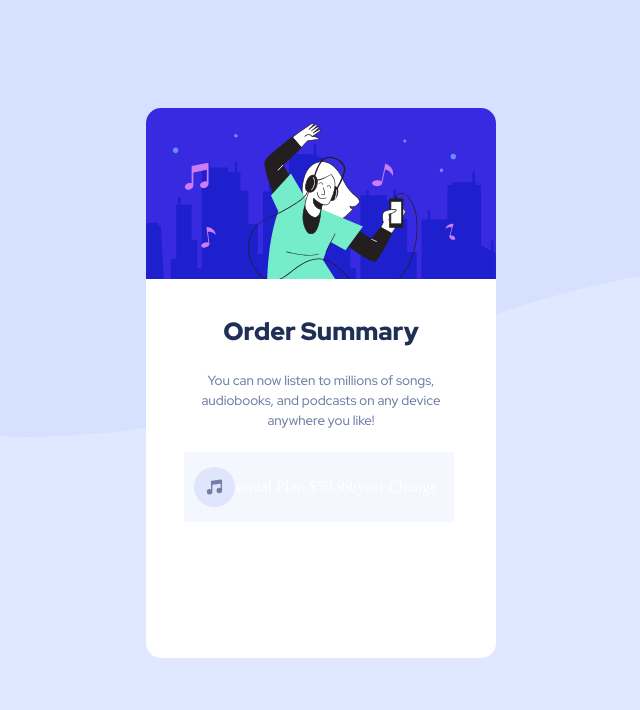
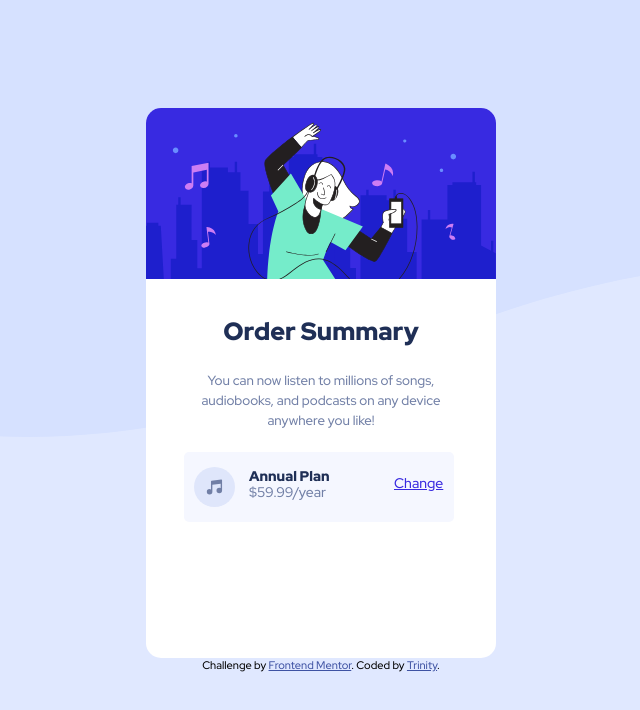
Before and after one commit to TrinitySensei/OrderSummaryComponent, a plain HTML site: page index.html in a window 1280 px wide. Shown: the whole page, without its empty margins (319-959 px from the left). Drawn offline with Linux system fonts and the light colour scheme.

Commit message:
Forgor to Push

```diff
--- a/index.html
+++ b/index.html
@@ -19,10 +19,10 @@
   <h5 class="text2">You can now listen to millions of songs,<br> audiobooks, and podcasts on any
     device<br> anywhere you like!</h5>
 
-  <div class="box2"><img src="images/icon-music.svg" alt="music" class="pic2">Annual Plan
-  $59.99/year
+  <div class="box2"><img src="images/icon-music.svg" alt="music" class="pic2"><div class="annual">Annual Plan</div>
+    <p class="price">$59.99/year</p><a href="https://www.youtube.com/watch?v=2nYozPLpJRE&list=PL6EC7B047181AD013" class="change" target="_blank">Change</a>
 
-  Change
+
   </div>
   Proceed to Payment
   Cancel Order
--- a/styles.css
+++ b/styles.css
@@ -5,8 +5,10 @@ body{
 }
 
 .attribution {
+    position: relative;
+    top: 100px;
     font-size: 11px; text-align: center;
-    font-family: Red Hat Display;
+    font-family: "Red Hat Display";
 }
 
 .attribution a {
@@ -57,6 +59,7 @@ body{
     width: 270px;
     height: 70px;
     background-color: hsl(225, 100%, 98%);
+    border-radius: 5px;
 }
 
 .pic2 {
@@ -66,3 +69,32 @@ body{
     width: 41px;
     height: 40px;
 }
+
+.price{
+    color: hsl(224, 23%, 55%);
+    font-size: 14px;
+    font-family: "Red Hat Display";
+    position: relative;
+    left: 65px;
+    bottom: 45px;
+}
+
+.annual{
+    font-family: "Red Hat Display";
+    font-weight: 900;
+    font-size: 14px;
+    color: hsl(223, 47%, 23%);
+    position: relative;
+    left: 65px;
+    bottom: 29px;
+}
+
+.change {
+    display: inline;
+    font-family: "Red Hat Display";
+    color: hsl(245, 75%, 52%);
+    position: relative;
+    font-size: 14px;
+    bottom: 86px;
+    left: 210px;
+}
```
